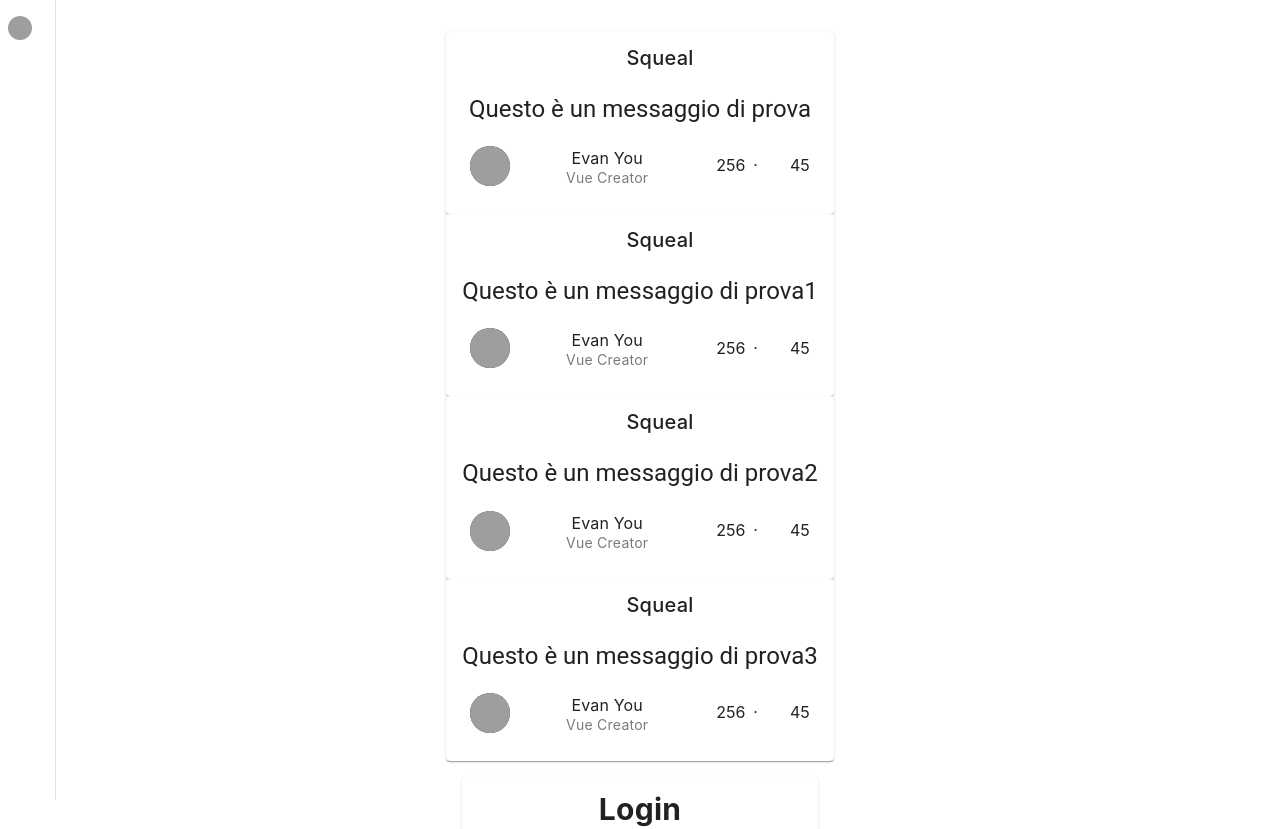
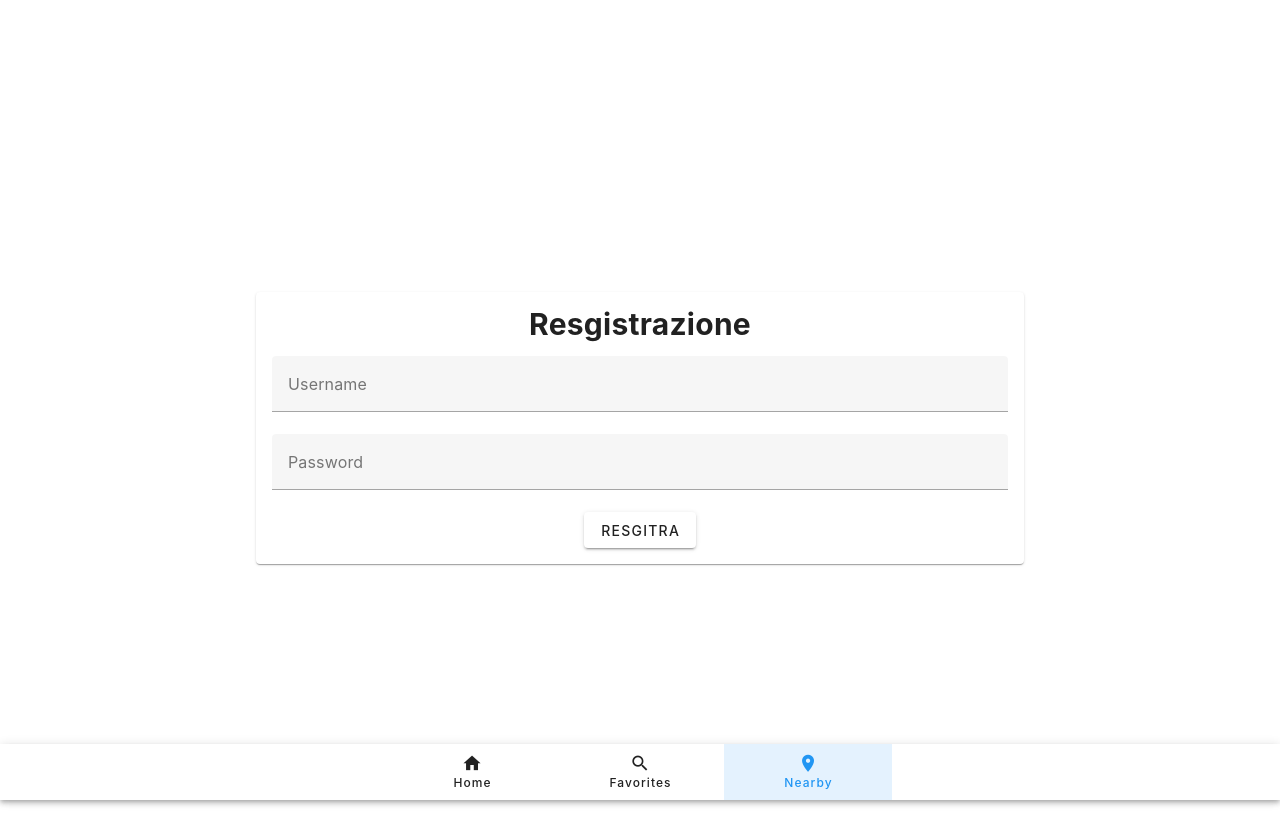
Before and after one commit to jinclaudio/ProgettoTW2023FrontEnd, a Vue app: page /register in a window 1280 px wide. Shown: the top 829 px of the page. After the commit the page ends 800 px from the top, so only its background shows below. Built offline with nearby package versions, Linux system fonts and the light colour scheme; no server answers; grey boxes are pictures that could not be loaded.

Commit message:
qualcosa

```diff
--- a/components.d.ts
+++ b/components.d.ts
@@ -9,11 +9,13 @@ export {}
 
 declare module '@vue/runtime-core' {
   export interface GlobalComponents {
+    Homepage: typeof import('./src/components/Homepage.vue')['default']
     Login: typeof import('./src/components/Login.vue')['default']
     NewPost: typeof import('./src/components/NewPost.vue')['default']
     Register: typeof import('./src/components/Register.vue')['default']
     RouterLink: typeof import('vue-router')['RouterLink']
     RouterView: typeof import('vue-router')['RouterView']
+    Sidebar: typeof import('./src/components/Sidebar.vue')['default']
     Squeal: typeof import('./src/components/Squeal.vue')['default']
     UserInfo: typeof import('./src/components/UserInfo.vue')['default']
   }
--- a/src/App.vue
+++ b/src/App.vue
@@ -1,39 +1,37 @@
-<script setup lang="ts">
-import Login from "./components/Login.vue";
-import Register from "./components/Register.vue";
-import Squeal from "./components/Squeal.vue";
-import UserInfo from "./components/UserInfo.vue";
-import NewPost from "./components/NewPost.vue";
-import {ref} from "vue";
+<template>
+  <v-layout class="overflow-visible" style="height: 56px;">
+    <v-bottom-navigation
+        v-model="value"
+        color="primary"
+        grow
+    >
+      <v-btn to="/">
+        <v-icon>mdi-home</v-icon>
+
+        Home
+      </v-btn>
+
+      <v-btn to="/login">
+        <v-icon icon="mdi-magnify"></v-icon>
+
+        Favorites
+      </v-btn>
+
+      <v-btn to="/register">
+        <v-icon>mdi-map-marker</v-icon>
+
+        Nearby
+      </v-btn>
+    </v-bottom-navigation>
+  </v-layout>
+  <router-view/>
+</template>
+<script setup>
+import { computed, ref } from 'vue'
+const value = ref(1)
 
 
 </script>
-
-<template>
-  <v-card>
-    <v-layout>
-      <user-info/>
-      <v-card>
-        <Squeal
-            messaggio="Questo è un messaggio di prova"/>
-
-          <Squeal
-            messaggio="Questo è un messaggio di prova1"/>
-        <Squeal
-            messaggio="Questo è un messaggio di prova2"/>
-        <Squeal
-            messaggio="Questo è un messaggio di prova3"/>
-      </v-card>
-
-
-    </v-layout>
-  </v-card>
-  <Login/>
-  <Register/>
-
-  <NewPost/>
-</template>
-
 <style scoped>
 .logo {
   height: 6em;
--- /dev/null
+++ b/src/components/Homepage.vue
@@ -0,0 +1,50 @@
+<script setup lang="ts">
+
+import Sidebar from "./Sidebar.vue";
+import Squeal from "./Squeal.vue";
+import axios from 'axios'
+import {onMounted, ref} from "vue";
+
+async function getSqueals() {
+  try {
+    const token = localStorage.getItem('token');
+    const response = await axios.get("http://localhost:3000/social/get_all_squeals", {
+      headers: {
+        'Authorization': `Bearer ${token}`
+      }
+    })
+    return response.data
+  } catch (error) {
+    console.log(error)
+  }
+}
+
+let Squeals = ref()
+
+
+onMounted(async () => {
+  Squeals.value = await getSqueals()
+  console.log(Squeals.value)
+
+})
+</script>
+
+<template>
+  <!--<v-btn @click="getSqueals">get</v-btn>-->
+  <v-layout>
+    <sidebar/>
+    <v-sheet rounded width="auto">
+      <Squeal v-for="squeal in Squeals" :key="squeal"
+              :messaggio="squeal.body"
+              :autore="squeal.username"
+              :like="squeal.reaction.like"
+      ></Squeal>
+    </v-sheet>
+
+  </v-layout>
+
+</template>
+
+<style scoped>
+
+</style>
--- a/src/components/Login.vue
+++ b/src/components/Login.vue
@@ -23,8 +23,8 @@
                   required
               ></v-text-field>
               <v-btn @click="login" class="mr-3" color="primary">Login</v-btn>
+              <v-btn @click="checkLoginStatus">check</v-btn>
               <v-btn>Registra</v-btn>
-              <v-btn @click="checkLoginStatus">check</v-btn>
 
             </v-form>
           </v-card-text>
@@ -32,29 +32,31 @@
       </v-col>
     </v-row>
   </v-container>
+  {{ messaggio }}
 </template>
 
 <script setup lang="ts">
 import {ref} from 'vue';
 import axios from 'axios';
+import Login from "./Login.vue";
 // import {useRouter} from 'vue-router';
 
 
 const username = ref('');
 const password = ref('');
-const error = ref('');
-
+const messaggio = ref('');
 // const router = useRouter();
 
 async function login() {
   try {
-    const response = await axios.post('http://127.0.0.1:3000/users/login', {
+    const response = await axios.post('http://localhost:3000/social/login', {
       username: username.value,
       password: password.value,
     });
     const data = response.data;
     if (data.token) {
       localStorage.setItem('token', data.token);
+
       console.log("Logged con successo!", data.token)
 
     } else {
@@ -73,16 +75,18 @@ function logout() {
 function checkLoginStatus() {
   const token = localStorage.getItem('token');
   if (token) {
-    axios.get('http://127.0.0.1:3000/users/getUser', {
+    axios.get('http://localhost:3000/social/user_detail', {
       headers: {
         'Authorization': `Bearer ${token}`
 
       }
     })
         .then(response => {
-          console.log("Utente loggato", response.data[0].username)
+          messaggio.value = response.data
+          console.log("Utente loggato", response.data)
         })
         .catch(error => {
+          messaggio.value = error
           console.log("Utente non loggato o scaduto", error)
         })
   } else {
--- a/src/components/Register.vue
+++ b/src/components/Register.vue
@@ -3,7 +3,7 @@
   <v-container>
     <v-row justify="center">
       <v-col cols="12" sm="8" md="12" lg-="4">
-                <v-card>
+        <v-card width="60vw">
           <v-card-title class="justify-center">
             <h2>Resgistrazione</h2>
           </v-card-title>
@@ -36,25 +36,24 @@
 
 import {ref} from 'vue';
 import axios from 'axios';
-import {useRouter} from 'vue-router';
+// import {useRouter} from 'vue-router';
 
 
-const username = ref('abc');
-const password = ref('efg');
-const UserType = ref('');
-const error = ref('');
+const username = ref('');
+const password = ref('');
 
-const router = useRouter();
 
 async function register() {
-
-  axios.post('http://127.0.0.1:3000/users/regUser', {
+  try {
+    axios.post('http://localhost:3000/social/register', {
       username: username.value,
       password: password.value,
+      creditInit: 1000
     })
-      .then(res=>{
-        console.log(res)
-      });
+    console.log("Registrato")
+  } catch (error) {
+    console.log(error)
+  }
 
 
 }
--- a/src/components/UserInfo.vue
+++ b/src/components/Sidebar.vue
@@ -1,37 +1,38 @@
 <script setup lang="ts">
-import {ref} from "vue";
+import {onMounted, ref} from "vue";
 import axios from "axios";
 
 const drawer = ref(true)
 const rail = ref(true)
+const userinfo = ref('')
 const username = ref('')
-let plan: string;
-let credit: number;
-let amount: number;
+
 
 // let portrait: string;
-function getUserInfo() {
-
+async function getUserInfo() {
+  try {
     const token = localStorage.getItem('token');
     if (!token) {
       console.log('Utente non oggato！');
       return;
     }
-  axios.get('http://127.0.0.1:3000/users/getUser', {
+    const response = await axios.get('http://localhost:3000/social/user_detail', {
       headers: {
         'Authorization': `Bearer ${token}`
       }
     })
-      .then(response => {
-        username.value = response.data[0].username;
-        console.log(response.data[0])
-      })
-      .catch(error => {
-        console.error('Si e verificato un errore', error);
-      });
+    return response.data.user
+  } catch (error) {
+    console.log(error)
+  }
 }
 
 getUserInfo()
+onMounted(async () => {
+  userinfo.value = await getUserInfo()
+  console.log(userinfo.value)
+
+})
 </script>
 
 <template>
@@ -43,7 +44,7 @@ getUserInfo()
   >
     <v-list-item
         prepend-avatar="https://randomuser.me/api/portraits/men/85.jpg"
-        :title=username
+        :title=userinfo.username
         nav
     >
       <template v-slot:append>
@@ -52,17 +53,16 @@ getUserInfo()
             icon="mdi-chevron-left"
             @click.stop="rail = !rail"
         ></v-btn>
+<!--        {{ // erinfo}}-->
       </template>
     </v-list-item>
 
 
     <v-list density="compact" nav>
-      <v-list-item prepend-icon="mdi-home-city" title="Home" value="home"></v-list-item>
       <v-list-item prepend-icon="mdi-account" title="My Account" value="account"></v-list-item>
-      <v-list-item prepend-icon="mdi-account-group-outline" title="Users" value="users"></v-list-item>
     </v-list>
   </v-navigation-drawer>
-
+<!--  {{ userinfo }}-->
 </template>
 
 <style scoped>
--- a/src/components/Squeal.vue
+++ b/src/components/Squeal.vue
@@ -1,33 +1,35 @@
 <script setup lang="ts">
-import { defineProps } from 'vue';
+import {defineProps} from 'vue';
 
 import {ref} from 'vue'
 
 defineProps({
   messaggio: String,
-    destinataro: String,
+  autore: String,
   data: Date,
+  like: Number,
   categoria: String,
   canali: String,
   image: String,
-})
+});
+
+console.log()
 </script>
 
 <template>
   <v-card
-        class="mx-auto pb-4 border-2"
-        color=""
+      class="mx-auto"
+      color="#FAFAFA"
       theme="light"
-        max-width="auto"
-        title="Squeal"
-
+      width="100%"
+      border="10px"
   >
     <template v-slot:prepend>
       <v-icon size="x-large"></v-icon>
     </template>
 
     <v-card-text class="text-h5 py-2">
-            {{messaggio}}
+      {{ messaggio }}
     </v-card-text>
 
     <v-card-actions>
@@ -39,23 +41,23 @@ defineProps({
           ></v-avatar>
         </template>
 
-                <v-list-item-title>Evan You</v-list-item-title>
+        <v-list-item-title style="text-align: left"> {{ autore }}</v-list-item-title>
 
-                <v-list-item-subtitle>Vue Creator</v-list-item-subtitle>
+        <!--        <v-list-item-subtitle>Vue Creator</v-list-item-subtitle>-->
 
         <template v-slot:append>
           <div class="justify-self-end">
             <v-icon class="me-1" icon="mdi-heart"></v-icon>
-                        <span class="subheading me-2">256</span>
-                        <span class="me-1">·</span>
-                        <v-icon class="me-1" icon="mdi-share-variant"></v-icon>
-                        <span class="subheading">45</span>
+            <span class="subheading me-2"> {{ like }} </span>
+<!--            <span class="me-1">·</span>-->
+<!--            <v-icon class="me-1" icon="mdi-share-variant"></v-icon>-->
+<!--            <span class="subheading">45</span>-->
           </div>
         </template>
       </v-list-item>
     </v-card-actions>
   </v-card>
-  <v-spacer></v-spacer>
+  <br>
 </template>
 
 <style scoped>
--- a/src/main.ts
+++ b/src/main.ts
@@ -1,17 +1,38 @@
 import { createApp } from 'vue'
 import './style.css'
-import App from './App.vue'
+import App from "./App.vue";
 import router from "./router";
+import '@mdi/font/css/materialdesignicons.css'
 
 import 'vuetify/styles'
-import { createVuetify } from 'vuetify'
+import {createVuetify} from 'vuetify';
+import { aliases, mdi } from 'vuetify/iconsets/mdi'
+
 import * as components from 'vuetify/components'
 import * as directives from 'vuetify/directives'
-import vue from "@vitejs/plugin-vue";
 
 const vuetify = createVuetify({
     components,
     directives,
+    icons: {
+        defaultSet: 'mdi',
+        aliases,
+        sets: {
+            mdi,
+        },
+    },
+    theme: {
+        defaultTheme: 'myCustomTheme',
+        themes: {
+            myCustomTheme: {
+                dark: false,
+                colors: {
+                    primary: '#2196F3',
+                },
+            },
+        },
+
+    },
 })
 
 const app = createApp(App)
--- a/src/router/index.ts
+++ b/src/router/index.ts
@@ -1,19 +1,27 @@
-import { createRouter, createWebHistory} from "vue-router";
+import {createRouter, createWebHistory} from "vue-router";
 
-import Login from "../components/Login.vue";
+import Homepage from "../components/Homepage.vue";
+// import Login from "../components/Login.vue";
+
 const router = createRouter({
     history: createWebHistory(import.meta.env.BASE_URL),
     routes: [
         {
-            path:'/login',
+            path: '/',
+            name: 'home',
+            component: Homepage
+        },
+        {
+            path: '/login',
             name: 'login',
-            component: Login
+            component: () => import("../components/Login.vue")
         },
         {
             path: '/register',
             name: 'register',
             component: () => import('../components/Register.vue')
-        }
+        },
+
     ]
 })
 
```
Also changed, not shown: package.json (+5 -2 lines), 1 other file (tests, documents, lock files or other folders). Lines whose indentation alone changed are shown as unchanged.
